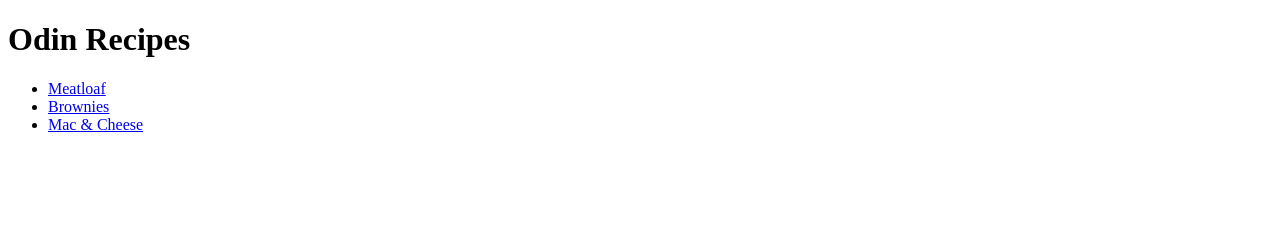
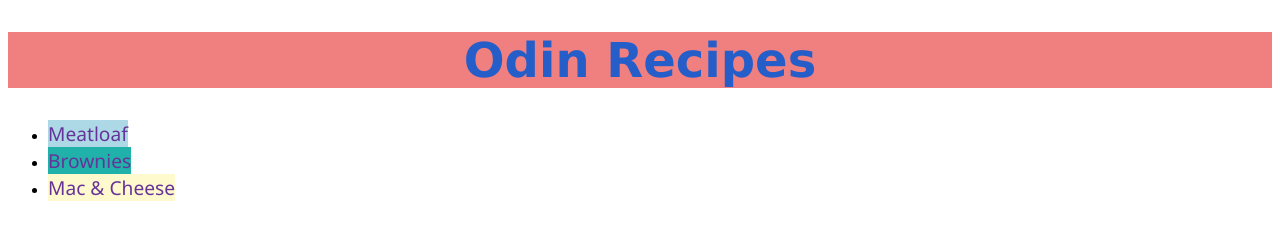
Before and after one commit to Scurtis90/odin-recipes, a plain HTML site: page index.html in a window 1280 px wide. Drawn offline with Linux system fonts and the light colour scheme.

Commit message:
Add css, styling

```diff
--- a/index.html
+++ b/index.html
@@ -4,14 +4,15 @@
   <meta charset="UTF-8">
   <meta http-equiv="X-UA-Compatible" content="IE=edge">
   <meta name="viewport" content="width=device-width, initial-scale=1.0">
+  <link rel="stylesheet" href="styles.css">
   <title>Odin Recipes</title>
 </head>
 <body>
-  <h1>Odin Recipes</h1>
+  <h1 class="banner">Odin Recipes</h1>
   <ul>
-    <li><a href="./recipes/meatloaf.html">Meatloaf</a></li>
-    <li><a href="./recipes/brownies.html">Brownies</a></li>
-    <li><a href="./recipes/mac.html">Mac & Cheese</a></li>
+    <li><a href="./recipes/meatloaf.html" class="list one">Meatloaf</a></li>
+    <li><a href="./recipes/brownies.html" class="list two">Brownies</a></li>
+    <li><a href="./recipes/mac.html" class="list three">Mac & Cheese</a></li>
   </ul>
 </body>
 </html>
--- /dev/null
+++ b/recipes/brownies-styles.css
@@ -0,0 +1,7 @@
+.banner {
+  text-align: center;
+  background-color: lightcoral;
+  color: rgb(37, 94, 201);
+  font-family: 'Lucida Sans', 'Lucida Sans Regular', 'Lucida Grande', 'Lucida Sans Unicode', Geneva, Verdana, sans-serif;
+  font-size: 3em;
+}
--- /dev/null
+++ b/recipes/mac-styles.css
@@ -0,0 +1,7 @@
+.banner {
+  text-align: center;
+  background-color: lightcoral;
+  color: rgb(37, 94, 201);
+  font-family: 'Lucida Sans', 'Lucida Sans Regular', 'Lucida Grande', 'Lucida Sans Unicode', Geneva, Verdana, sans-serif;
+  font-size: 3em;
+}
--- /dev/null
+++ b/recipes/meatloaf-styles.css
@@ -0,0 +1,7 @@
+.banner {
+  text-align: center;
+  background-color: lightcoral;
+  color: rgb(37, 94, 201);
+  font-family: 'Lucida Sans', 'Lucida Sans Regular', 'Lucida Grande', 'Lucida Sans Unicode', Geneva, Verdana, sans-serif;
+  font-size: 3em;
+}
--- /dev/null
+++ b/styles.css
@@ -0,0 +1,44 @@
+.banner {
+  text-align: center;
+  background-color: lightcoral;
+  color: rgb(37, 94, 201);
+  font-family: 'Lucida Sans', 'Lucida Sans Regular', 'Lucida Grande', 'Lucida Sans Unicode', Geneva, Verdana, sans-serif;
+  font-size: 3em;
+}
+
+a {
+  font-family: 'Segoe UI', Tahoma, Geneva, Verdana, sans-serif;
+}
+
+.list {
+  color: rebeccapurple;
+  font-size: larger;
+}
+
+.one {
+  background-color: lightblue;
+}
+
+.two {
+  background-color: lightseagreen;
+}
+
+.three {
+  background-color: lemonchiffon;
+}
+
+a:link {
+  text-decoration: none;
+}
+
+a:visited {
+  text-decoration: none;
+}
+
+a:hover {
+  text-decoration: underline;
+}
+
+a:active {
+  text-decoration: none;
+}
```
Also changed, not shown: recipes/brownies.html (+2 -1 lines), recipes/mac.html (+2 -1 lines), recipes/meatloaf.html (+2 -1 lines), 1 other file.
